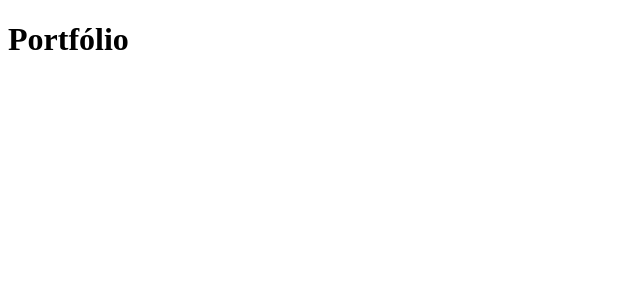
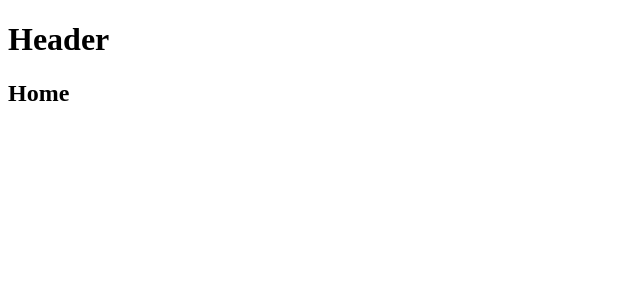
Before and after one commit to victorhfsilva/db-portfolio, a React (Vite) app: page / in a window 1280 px wide. Shown: the top 300 px of the page, without its empty margins (0-640 px from the left). Built offline with nearby package versions, Linux system fonts and the light colour scheme.

Commit message:
feat: Configuração do React Router Dom

```diff
--- a/package.json
+++ b/package.json
@@ -16,12 +16,14 @@
   "devDependencies": {
     "@types/react": "^18.2.66",
     "@types/react-dom": "^18.2.22",
+    "@types/react-router-dom": "^5.3.3",
     "@typescript-eslint/eslint-plugin": "^7.2.0",
     "@typescript-eslint/parser": "^7.2.0",
     "@vitejs/plugin-react": "^4.2.1",
     "eslint": "^8.57.0",
     "eslint-plugin-react-hooks": "^4.6.0",
     "eslint-plugin-react-refresh": "^0.4.6",
+    "react-router-dom": "^6.23.0",
     "typescript": "^5.2.2",
     "vite": "^5.2.0"
   }
--- a/src/App.tsx
+++ b/src/App.tsx
@@ -1,12 +1,12 @@
 import './App.css'
+import PageRouter from './router/PageRouter'
 
 function App() {
 
   return (
-    <>
-      <h1>Portfólio</h1>
-    </>
+    <PageRouter/>
   )
+
 }
 
 export default App
--- /dev/null
+++ b/src/components/header/Header.tsx
@@ -0,0 +1,9 @@
+const Header = () => {
+    return (
+        <header>
+            <h1>Header</h1>
+        </header>
+    )
+}
+
+export default Header;
--- /dev/null
+++ b/src/pages/home/index.tsx
@@ -0,0 +1,7 @@
+const Home = () => {
+    return (
+        <h2>Home</h2>
+    )
+}
+
+export default Home;
--- /dev/null
+++ b/src/router/PageRouter.tsx
@@ -0,0 +1,18 @@
+import { BrowserRouter, Route, Routes } from "react-router-dom"
+import Header from "../components/header/Header"
+import Home from "../pages/home";
+
+const PageRouter = () => {
+    return (
+        <BrowserRouter>
+            <Header/>
+            <Routes>
+                <Route path="/" element={<Home/>}/>
+                <Route path="/projetos" element={<h1>Projetos</h1>}/>
+                <Route path="*" element={<h1>Not Found</h1>}/>
+            </Routes>
+        </BrowserRouter>
+    )
+}
+
+export default PageRouter;
```
Also changed, not shown: src/pages/projetos/index.tsx (added, +7 -0 lines), 1 other file (tests, documents, lock files or other folders).
